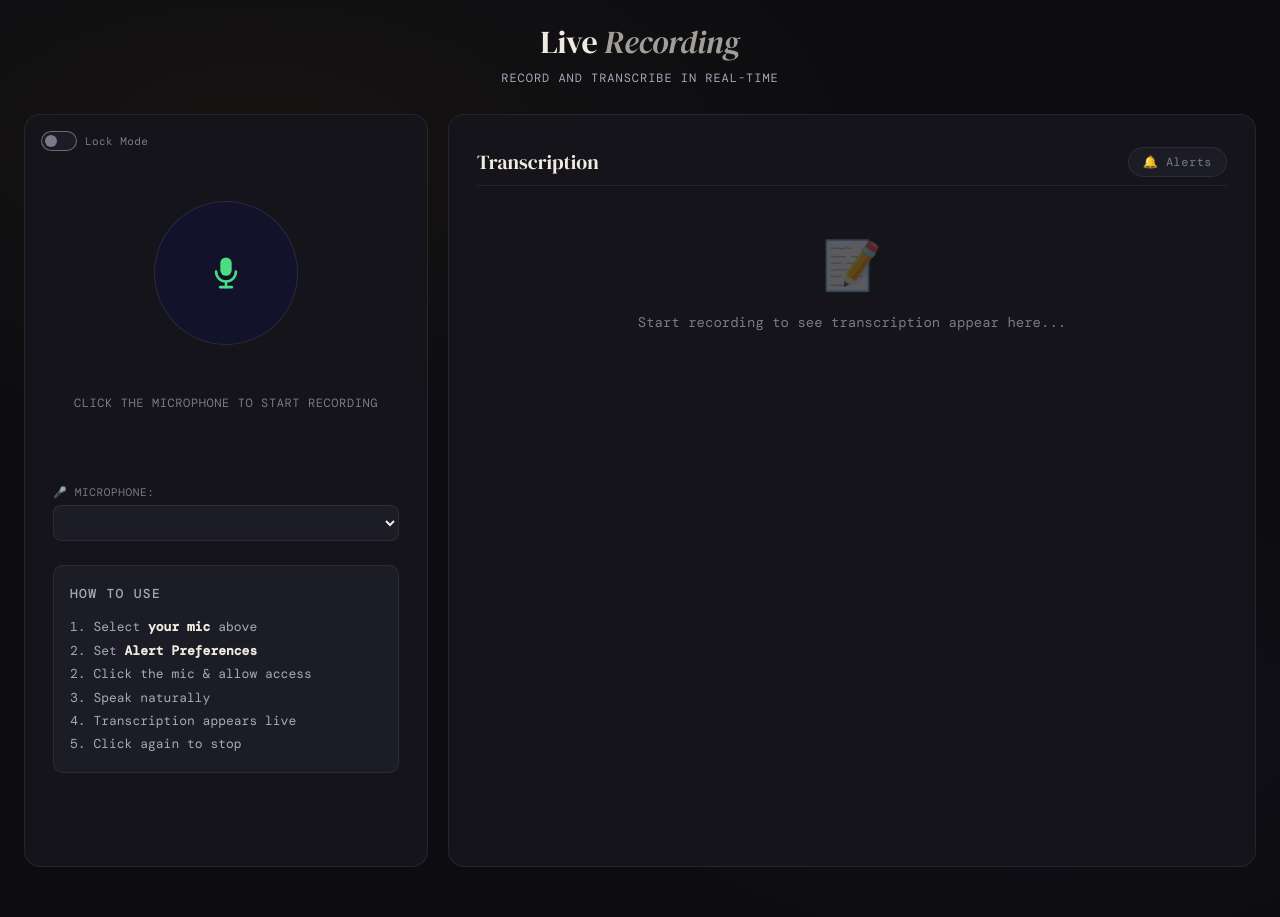
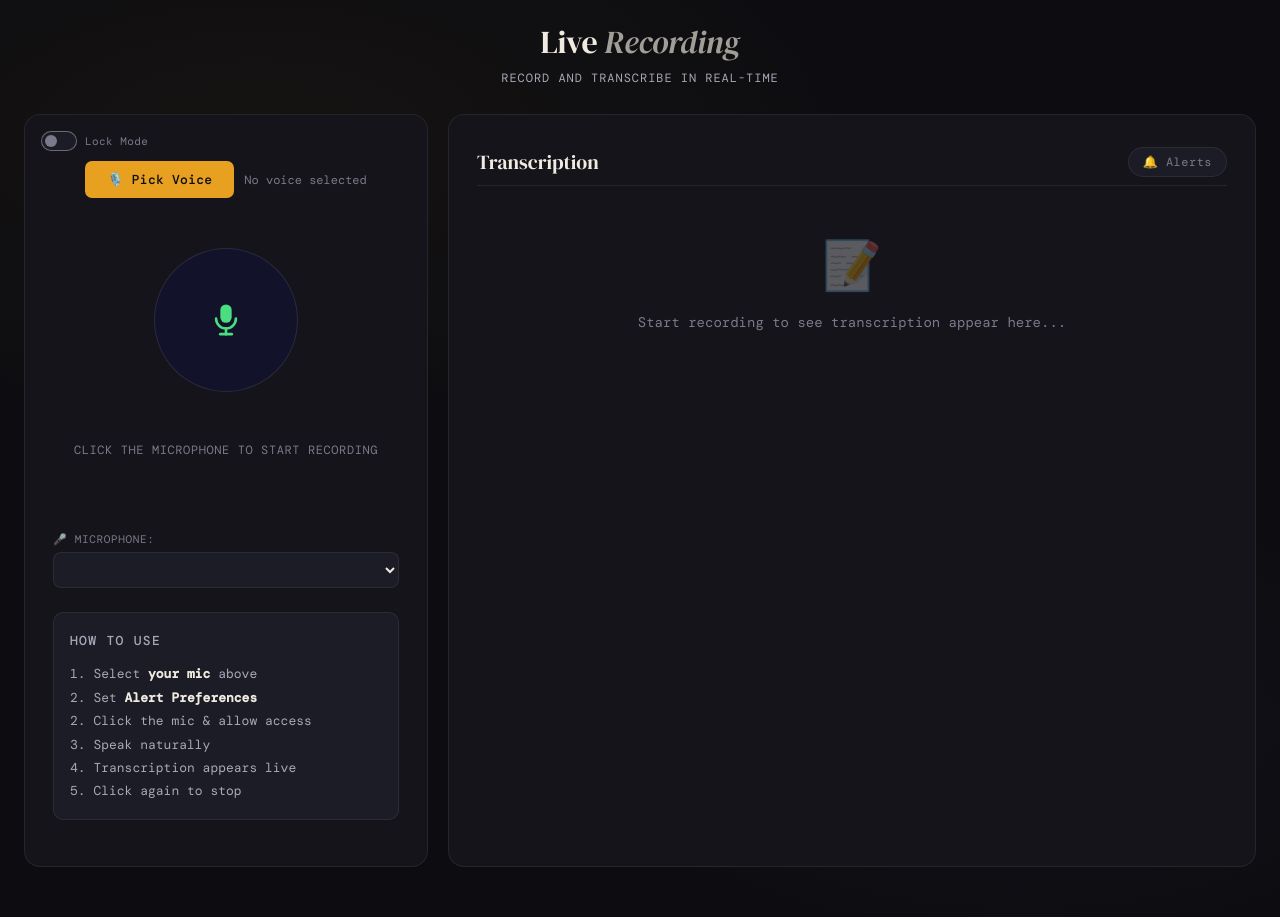
Before and after one commit to codereyinish/ClassRec, a FastAPI app: page /live in a window 1280 px wide. Shown: the part 56-973 px from the top of the page. Run offline with FastAPI, Linux system fonts and the light colour scheme; lists and menus that the app fills with data are empty; some libraries are stand-ins or nearby versions; some web fonts are replaced.

Commit message:
feat(ui): add voice-picker to the live page (next to Lock Mode)
- 'Pick Voice' button + selected-voice label; includes voice-picker assets
- fix unclosed <link> in live.html head
- selection stores voice id; live-pipeline hookup is a follow-up (noted inline)

```diff
--- a/templates/live.html
+++ b/templates/live.html
@@ -2,7 +2,8 @@
 
 {% block head %}
 <title>Live Recording </title>
-<link rel="stylesheet" href = "/static/css/live.css"
+<link rel="stylesheet" href="/static/css/live.css">
+<link rel="stylesheet" href="/static/css/voice-picker.css">
 {% endblock %}
 
 {% block content %}
@@ -22,6 +23,12 @@
                     <span class="toggle-track"></span>
                 </label>
                 <span class="toggle-label">Lock Mode</span>
+            </div>
+
+            <!-- Pick a saved professor voice instead of live-enrolling -->
+            <div class="voice-pick-wrapper" style="display:flex;align-items:center;gap:10px;margin-top:10px;">
+                <button class="btn-primary" id="pickVoiceBtn" type="button">🎙️ Pick Voice</button>
+                <span id="selectedVoice" style="font-size:12px;color:var(--text-muted);">No voice selected</span>
             </div>
             <div class="sample-audio-wrapper" id="sampleAudioWrapper" style="display:none">
                 <p class="sample-label">Locked Audio</p>
@@ -159,4 +166,16 @@
     </div>
     <script src="/static/js/live.js"></script>
     <script src="/static/js/player.js"></script>
+    <script src="/static/js/voice-picker.js"></script>
+    <script>
+        // Pick a saved voice. For now this selects + displays it; feeding the saved
+        // embedding into the live filter pipeline is a follow-up backend step.
+        window.selectedVoiceId = null;
+        document.getElementById("pickVoiceBtn").addEventListener("click", () => {
+            VoicePicker.open((voice) => {
+                window.selectedVoiceId = voice.id;
+                document.getElementById("selectedVoice").textContent = `Voice: ${voice.name}`;
+            });
+        });
+    </script>
 {% endblock %}
```
